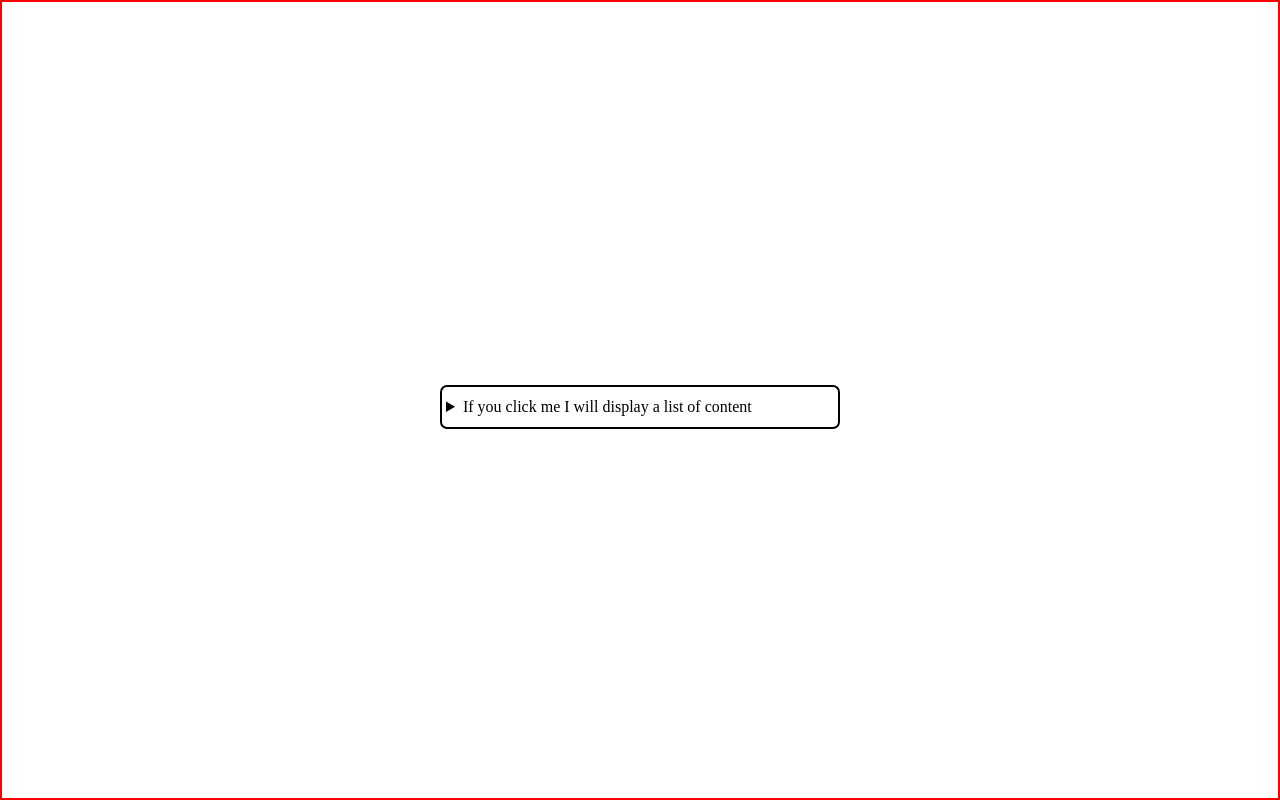
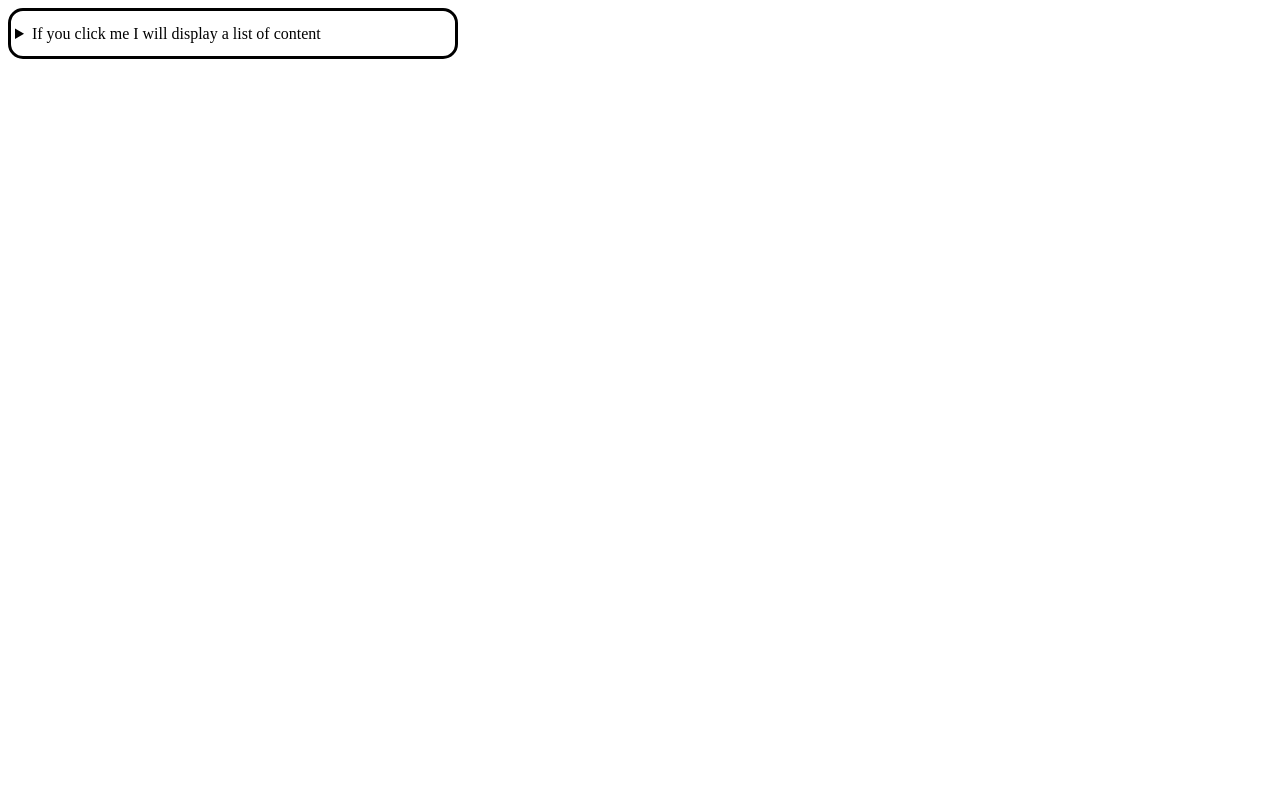
Before and after one commit to personGit2693/Project-Rogrid, a PHP site: the page made by Module Ariel Components/Pages/Page_DropDown.php in a window 1280 px wide. Run offline with PHP 8.4, Linux system fonts and the light colour scheme.

Commit message:
Modify ToolTip and DropDown
-Added mouse curser on tool tip
- apply var on the scss on the DropDown

```diff
--- a/Module Ariel Components/Pages/Page_DropDown.php
+++ b/Module Ariel Components/Pages/Page_DropDown.php
@@ -9,11 +9,9 @@
 
 	<details class="Aea_details-example">
 	    <summary>If you click me I will display a list of content</summary>
-
 	        <li>Option 1</li>
 	        <li>Option 2</li>
 	        <li>Option 3</li>
-
 	</details>
 
 
--- a/Module Ariel Components/Styles/DropDown.css
+++ b/Module Ariel Components/Styles/DropDown.css
@@ -4,44 +4,46 @@
 /***********************************************************************************************************************************************************************************************************/
 /***********************************************************************************************************************************************************************************************************/
 /*Root*/
+:root {
+  --DropDownTextFont: arian;
+  --DropDownWidth: 450px;
+  --DropDownRadius: 15px;
+  --DropDownBorderWidth: 3px;
+  --DropDownBorderStyle: solid;
+  --DropDownBorderPadding: 4px;
+  --DropDownHeight: 45px;
+  --DropDownPositionText: none; }
+
 /*Root*/
 /***********************************************************************************************************************************************************************************************************/
 /***********************************************************************************************************************************************************************************************************/
 /*General Styles*/
-body {
-  margin: 0;
-  padding: 0;
-  position: fixed;
-  width: 100%;
-  height: 100%;
-  max-height: 100vh;
-  box-sizing: border-box;
-  border: 2px solid red; }
-
 .Aea_details-example {
+  font-family: var(--DropDownTextFont);
   position: relative;
   display: flex;
   box-sizing: border-box;
   flex-flow: column;
-  width: 400px;
-  border-radius: 7px;
-  border: 2px solid black;
-  transition: .5s;
-  margin: auto;
-  margin-top: 30%; }
+  width: var(--DropDownWidth);
+  border-radius: var(--DropDownRadius);
+  border-width: var(--DropDownBorderWidth);
+  border-style: var(--DropDownBorderStyle); }
 
 .Aea_details-example summary {
   align-content: center;
-  padding: 4px;
-  height: 40px;
+  padding: var(--DropDownBorderPadding);
+  height: var(--DropDownHeight);
   box-sizing: border-box; }
 
 .Aea_details-example li {
   align-content: center;
-  height: 40px;
+  text-align: var(--DropDownPositionText);
+  padding: var(--DropDownBorderPadding);
+  height: var(--DropDownHeight);
   margin-right: 0;
   list-style-type: none;
-  border-top: 2px solid black;
+  border-top-width: var(--DropDownBorderWidth);
+  border-top-style: var(--DropDownBorderStyle);
   box-sizing: border-box; }
 
 /*General Styles*/
--- a/Module Ariel Components/Styles/DropDown.scss
+++ b/Module Ariel Components/Styles/DropDown.scss
@@ -8,8 +8,16 @@
 /***********************************************************************************************************************************************************************************************************/
 /*Root*/
 :root{
+	--DropDownTextFont: arian;
+	--DropDownWidth: 450px;
+	--DropDownRadius: 15px;
 
+	--DropDownBorderWidth: 3px;
+	--DropDownBorderStyle: solid;
+	--DropDownBorderPadding: 4px;
+	--DropDownHeight: 45px;
 
+	--DropDownPositionText: none;
 }
 /*Root*/
 /***********************************************************************************************************************************************************************************************************/
@@ -17,44 +25,35 @@
 
 /***********************************************************************************************************************************************************************************************************/
 /*General Styles*/
-body{
-	margin: 0;
-	padding: 0;
-	position: fixed;
-	width: 100%;
-	height: 100%;
-	max-height: 100vh;
-	box-sizing: border-box;
-	border: 2px solid red;
-
-}
 
 .Aea_details-example{
+	font-family: var(--DropDownTextFont);
 	position: relative;
 	display: flex;
 	box-sizing: border-box;
 	flex-flow: column;
-	width: 400px;
-	border-radius: 7px;
-	border: 2px solid black;
-	transition: .5s;
-	margin: auto;
-	margin-top: 30%;
+	width: var(--DropDownWidth);
+	border-radius: var(--DropDownRadius);
+	border-width: var(--DropDownBorderWidth);
+	border-style: var(--DropDownBorderStyle);
 }
 
 .Aea_details-example summary{
 	align-content: center;
-	padding: 4px;
-	height: 40px;
+	padding: var(--DropDownBorderPadding);
+	height: var(--DropDownHeight);
 	box-sizing: border-box;
 }
 
 .Aea_details-example li{
 	align-content: center;
-	height: 40px;
+	text-align: var(--DropDownPositionText);
+	padding: var(--DropDownBorderPadding);
+	height: var(--DropDownHeight);
 	margin-right: 0;
-		list-style-type: none;
-	border-top: 2px solid black;
+	list-style-type: none;
+	border-top-width: var(--DropDownBorderWidth);
+	border-top-style: var(--DropDownBorderStyle);
 	box-sizing: border-box;
 }
 
```
Also changed, not shown: 1 other file.
